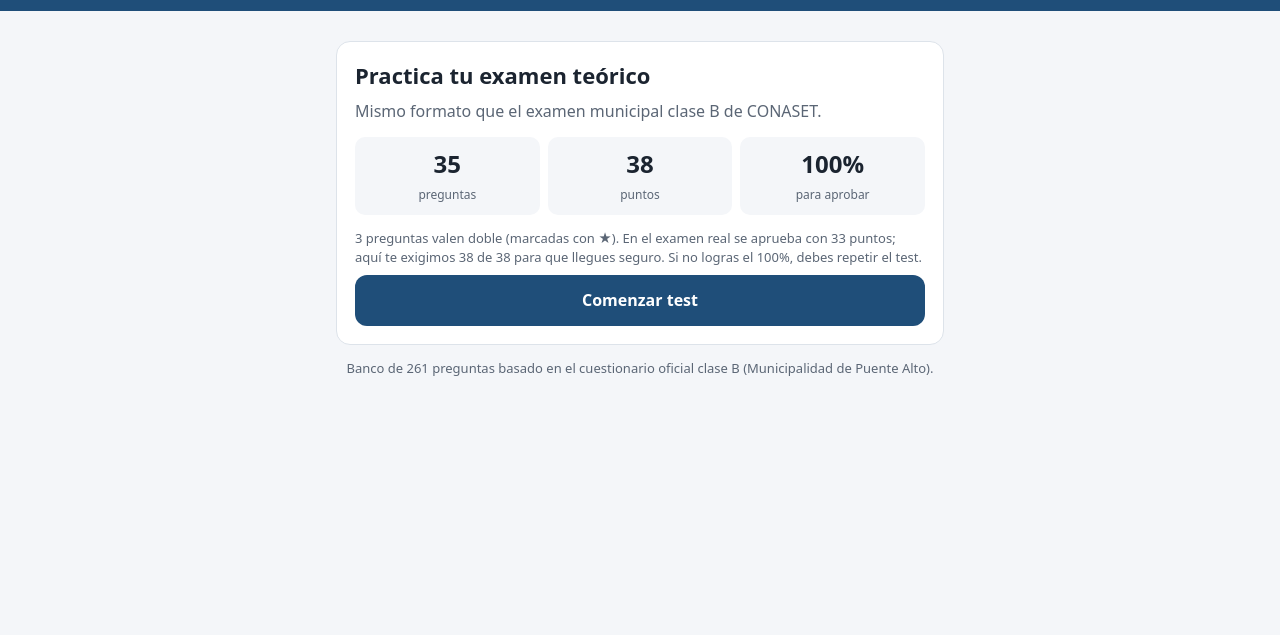
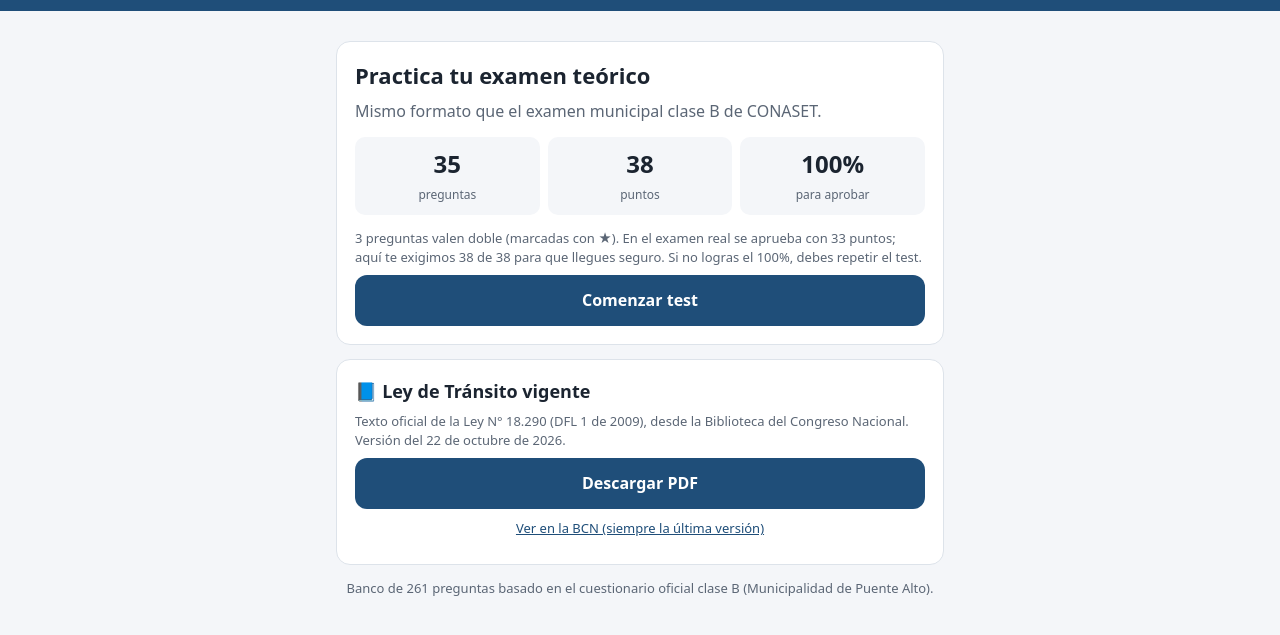
Before and after one commit to Chrmuno/test-licencia-clase-b, a plain HTML site: page index.html in a window 1280 px wide. Shown: the part 43-678 px from the top of the page. Drawn offline with Linux system fonts and the light colour scheme.

Commit message:
Agrega descarga de la Ley de Tránsito vigente en la portada
Co-Authored-By: Claude Opus 5.5 <noreply@anthropic.com>
Claude-Session: https://claude.ai/code/session_01TqbDCsZsRQU26DxzdQcsKq

```diff
--- a/index.html
+++ b/index.html
@@ -89,6 +89,9 @@ button{font:inherit;border:0;border-radius:12px;padding:14px 18px;cursor:pointer
 (function(){
 const N_TOTAL=35, N_DOBLE=3, MAX=N_TOTAL+N_DOBLE, KEY='testClaseB.v1';
 const D=window.BANCO, T=D.t;
+const LEY={ver:'22 de octubre de 2026',
+  pdf:'https://nuevo.leychile.cl/servicios/Consulta/Exportar?radioExportar=Normas&exportar_formato=pdf&nombrearchivo=Ley-de-Transito-18290&exportar_con_notas_bcn=False&exportar_con_notas_originales=False&exportar_con_notas_al_pie=False&hddResultadoExportar=1007469.2026-10-22.0.0%23',
+  web:'https://www.bcn.cl/leychile/navegar?idNorma=1007469'};
 const IMG=window.IMG||{}, OIMG=window.OPTIMG||{};
 const Q=D.q.map(r=>({id:r[0],tema:T[r[1]],p:r[2],o:r[3],c:r[4].split(''),d:!!r[5],e:r[6],img:IMG[r[0]],oimg:OIMG[r[0]]}));
 const L='abcdef';
@@ -124,6 +127,10 @@ function home(){
   </div>`;
   if(h.length){html+=`<div class="card"><h2 style="font-size:18px">Tus intentos</h2><p class="muted small">Mejor puntaje: ${best}/${MAX} · Aprobados: ${passed} de ${h.length}</p><table class="hist">`+
     h.slice(-10).reverse().map(x=>`<tr><td>${new Date(x.t).toLocaleString('es-CL',{dateStyle:'short',timeStyle:'short'})}</td><td class="${x.s===MAX?'pass':'fail'}">${x.s}/${MAX}</td></tr>`).join('')+`</table></div>`}
+  html+=`<div class="card"><h2 style="font-size:18px">📘 Ley de Tránsito vigente</h2>
+  <p class="small muted">Texto oficial de la Ley N° 18.290 (DFL 1 de 2009), desde la Biblioteca del Congreso Nacional. Versión del ${LEY.ver}.</p>
+  <a class="btn" style="display:block;text-align:center;text-decoration:none;padding:14px 18px;border-radius:12px" href="${LEY.pdf}" target="_blank" rel="noopener">Descargar PDF</a>
+  <p class="small" style="text-align:center;margin-top:10px"><a href="${LEY.web}" target="_blank" rel="noopener" style="color:var(--pri)">Ver en la BCN (siempre la última versión)</a></p></div>`;
   html+=`<p class="small muted" style="text-align:center">Banco de ${Q.length} preguntas basado en el cuestionario oficial clase B (Municipalidad de Puente Alto).</p>`;
   app.innerHTML=html;
   document.getElementById('go').onclick=()=>{if(!store.cur||confirmNew())newTest()};
```
